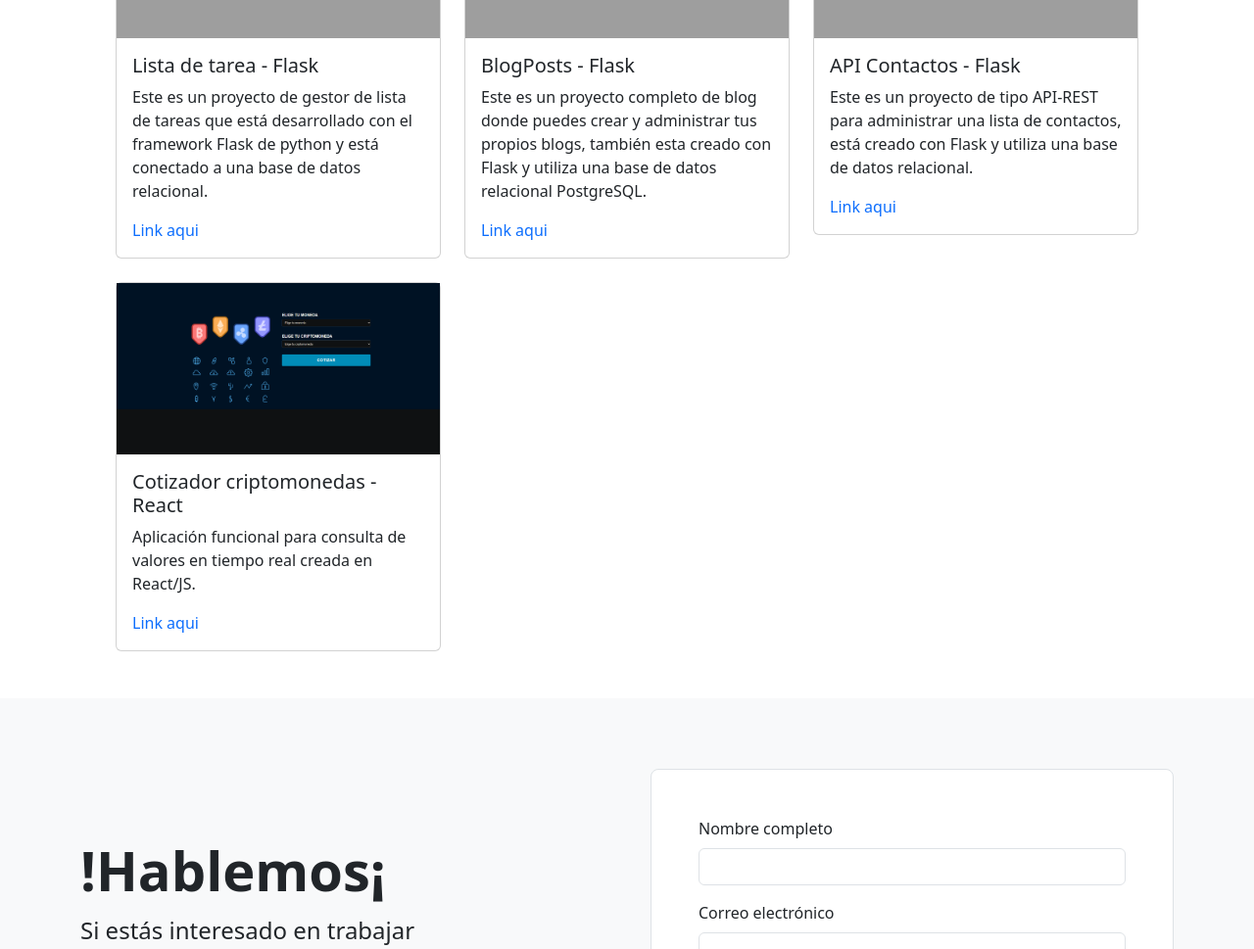
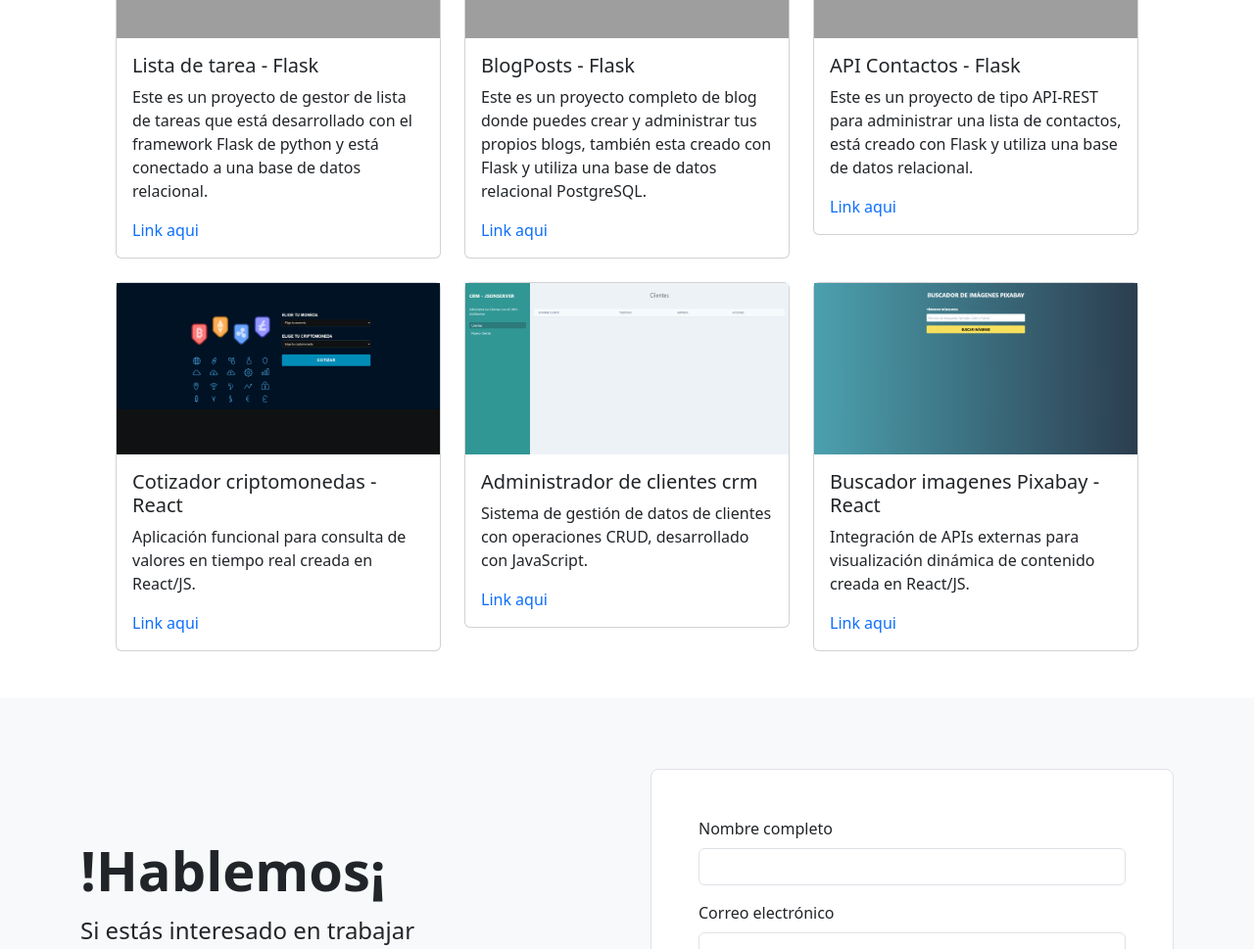
Before and after one commit to julianmoreno263/portfolioPython, a Flask app: page / in a window 1280 px wide. Shown: the part 1131-2100 px from the top of the page at 98% size. Run offline with Flask 3, Linux system fonts and the light colour scheme; some libraries are stand-ins or nearby versions; grey boxes are pictures that could not be loaded.

Commit message:
Agregando proyectos al portfolio

```diff
--- a/templates/portfolio.html
+++ b/templates/portfolio.html
@@ -75,5 +75,38 @@
         </div>
 
 
+        <!-- quinto proyecto -->
+        <div class="col">
+            <div class="card">
+                <img class="d-block mx-lg-auto img-fluid" src="{{ url_for('static', filename='img/crm.png')}}" alt="imagen del proyecto">
+
+                <div class="card-body">
+                    <h5 class="card-title">Administrador de clientes crm</h5>
+                    <p class="card-text">Sistema de gestión de datos de clientes con operaciones CRUD, desarrollado con JavaScript.
+                    </p>
+                    <a href="https://condescending-hamilton-00dc58.netlify.app/" class="nav-link text-primary">Link aqui</a>
+                </div>
+
+            </div>
+        </div>
+
+
+        <!-- sexto proyecto -->
+        <div class="col">
+            <div class="card">
+                <img class="d-block mx-lg-auto img-fluid" src="{{ url_for('static', filename='img/buscador-imagenes.png')}}" alt="imagen del proyecto">
+
+                <div class="card-body">
+                    <h5 class="card-title">Buscador imagenes Pixabay - React</h5>
+                    <p class="card-text">Integración de APIs externas para visualización dinámica de contenido creada en
+                                         React/JS.
+                    </p>
+                    <a href="https://objective-brattain-25469c.netlify.app/" class="nav-link text-primary">Link aqui</a>
+                </div>
+
+            </div>
+        </div>
+
+
     </div>
 </section>
```
Also changed, not shown: static/img/buscador-imagenes.png (added), static/img/crm.png (added).
